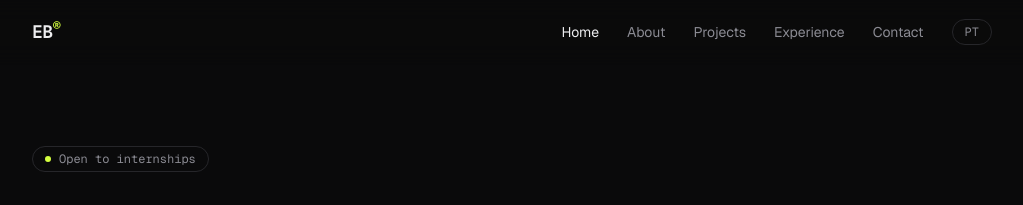
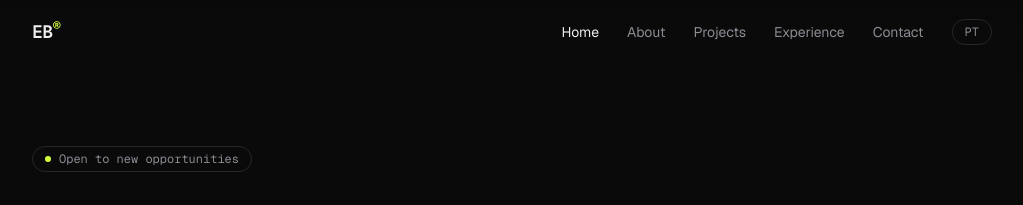
Before and after one commit to Ennzzo/portfolio, a Next.js app: page /en in a window 1280 px wide. Shown: the top 205 px of the page, without its empty margins (128-1151 px from the left). Built offline with nearby package versions, Linux system fonts and the light colour scheme; no server answers.

Commit message:
Atualiza o selo da home para "Aberto a novas oportunidades"

```diff
--- a/src/i18n/dictionaries.ts
+++ b/src/i18n/dictionaries.ts
@@ -10,7 +10,7 @@ const pt = {
   },
   intro: { hello: "Olá", skip: "Clique para pular" },
   home: {
-    eyebrow: "Disponível para estágio",
+    eyebrow: "Aberto a novas oportunidades",
     selectedWork: "Trabalhos selecionados",
     allProjects: "Ver todos os projetos",
     ctaTitle: "Tem uma ideia que vale a pena construir?",
@@ -82,7 +82,7 @@ const en: Dictionary = {
   },
   intro: { hello: "Hello", skip: "Click to skip" },
   home: {
-    eyebrow: "Open to internships",
+    eyebrow: "Open to new opportunities",
     selectedWork: "Selected work",
     allProjects: "See all projects",
     ctaTitle: "Have an idea worth building?",
```
